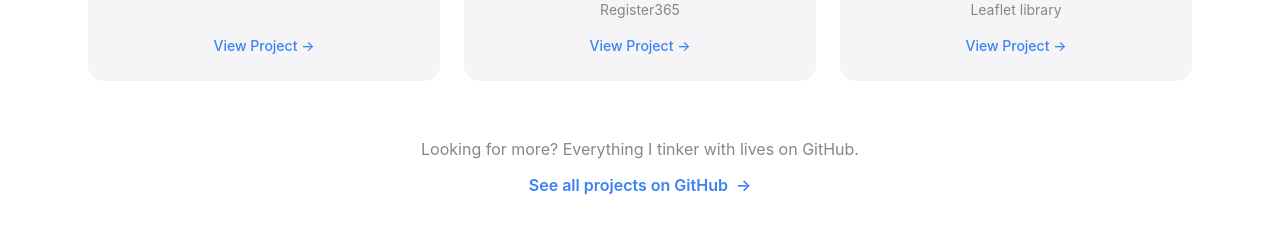
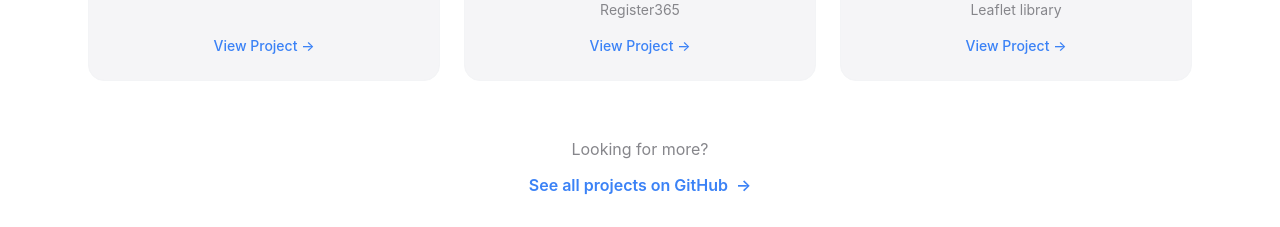
Before and after one commit to newsyd04/DaraNewsome-Portfolio, a React (Create React App) app: page / in a window 1280 px wide. Shown: the part 4301-4528 px from the top of the page. Built offline with nearby package versions, Linux system fonts and the light colour scheme; the HTML template or start-up script is replaced by a standard one.

Commit message:
Trim Projects CTA copy: drop the 'tinker with' line

```diff
--- a/src/components/Projects.js
+++ b/src/components/Projects.js
@@ -173,7 +173,7 @@ const Projects = () => {
         {/* GitHub CTA — points at the full project list */}
         <div className="mt-10 sm:mt-14 text-center">
           <p className="text-sm sm:text-base text-apple-gray">
-            Looking for more? Everything I tinker with lives on GitHub.
+            Looking for more?
           </p>
           <a
             href="https://github.com/newsyd04"
```
